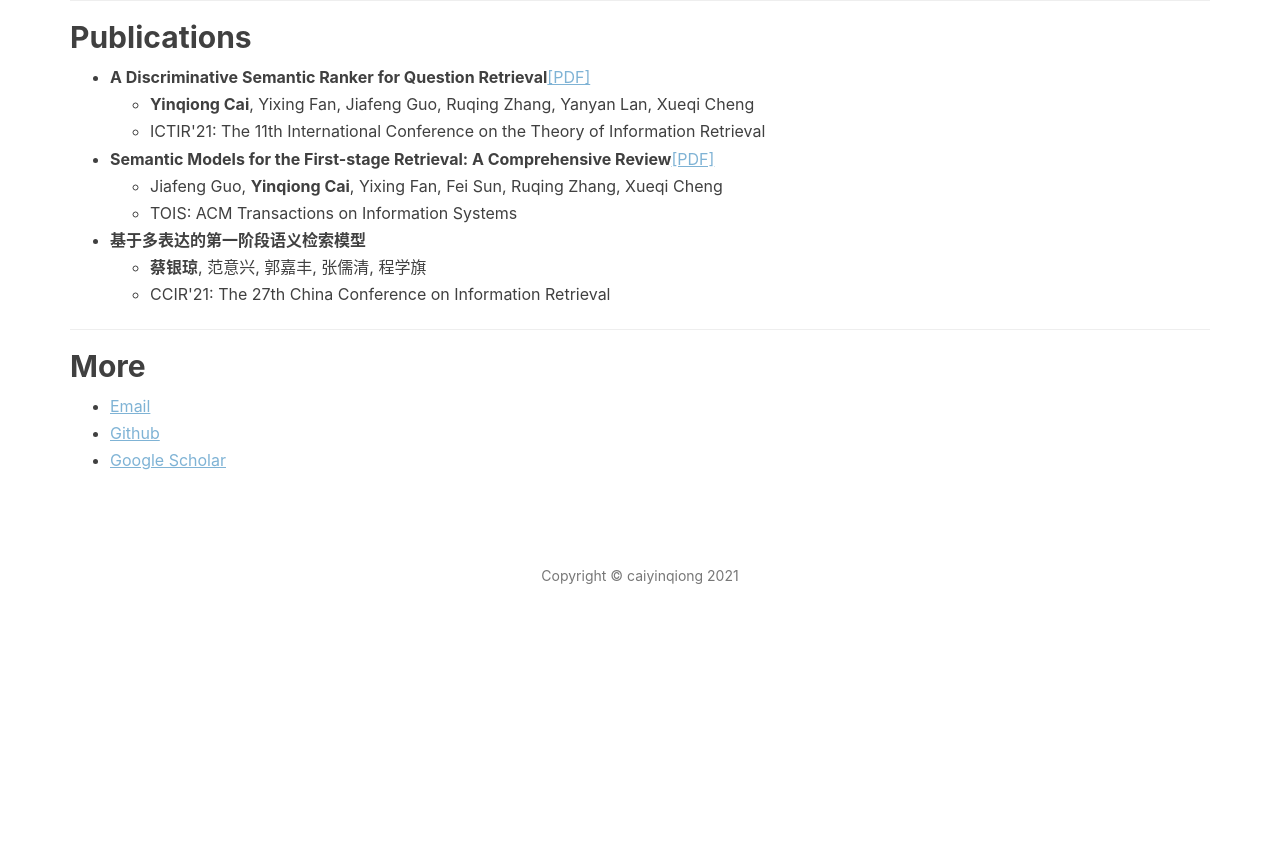
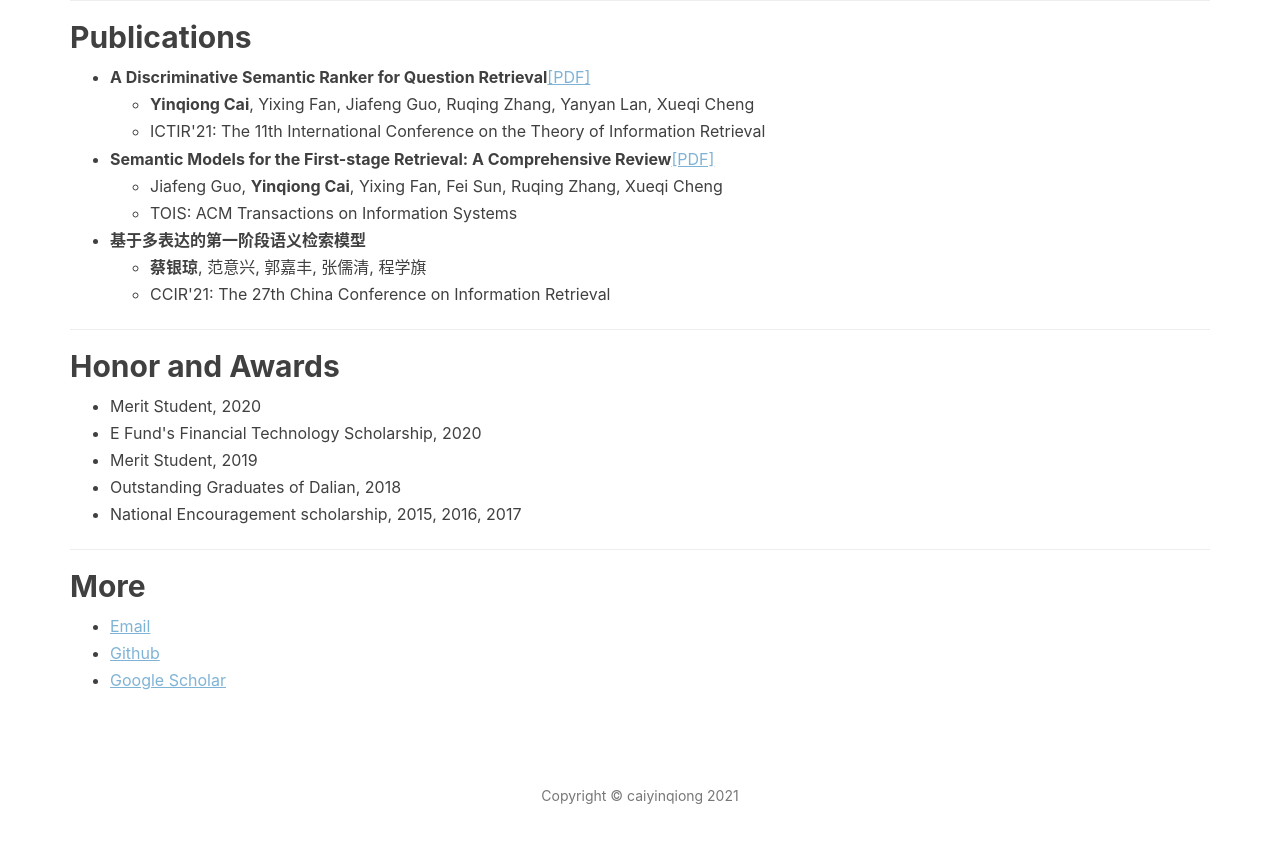
Before and after one commit to caiyinqiong/caiyinqiong.github.io, a Jekyll site: the page built from resume.html, in a window 1280 px wide and 900 px high, scrolled down 1082 px. Shown: the top 843 px of the window. Built offline with Jekyll 4.4.1, drawn with Linux system fonts in a browser that asks for light colours; nearby versions of some CDN libraries; comment, search, counter and statistics services are not loaded; before the commit the page ends 1762 px from its top, so only the background shows below that.

Commit message:
Update resume.html

```diff
--- a/resume.html
+++ b/resume.html
@@ -94,6 +94,18 @@ Comprehensive Review</strong><a href="https://arxiv.org/abs/2103.04831" style="c
 
 <section>
     <hr>
+    <h2>Honor and Awards</h2>
+<ul>
+    <li>Merit Student, 2020</li>
+    <li>E Fund's Financial Technology Scholarship, 2020</li>
+    <li>Merit Student, 2019</li>
+    <li>Outstanding Graduates of Dalian, 2018</li>
+    <li>National Encouragement scholarship, 2015, 2016, 2017</li>
+</ul>
+</section>
+
+<section>
+    <hr>
     <h2>More</h2>
 <ul>
     <li><a href="mailto:caiyinqiong18s@ict.ac.cn" style="color:#7FB3D5;text-decoration:underline">Email</a></li>
```
